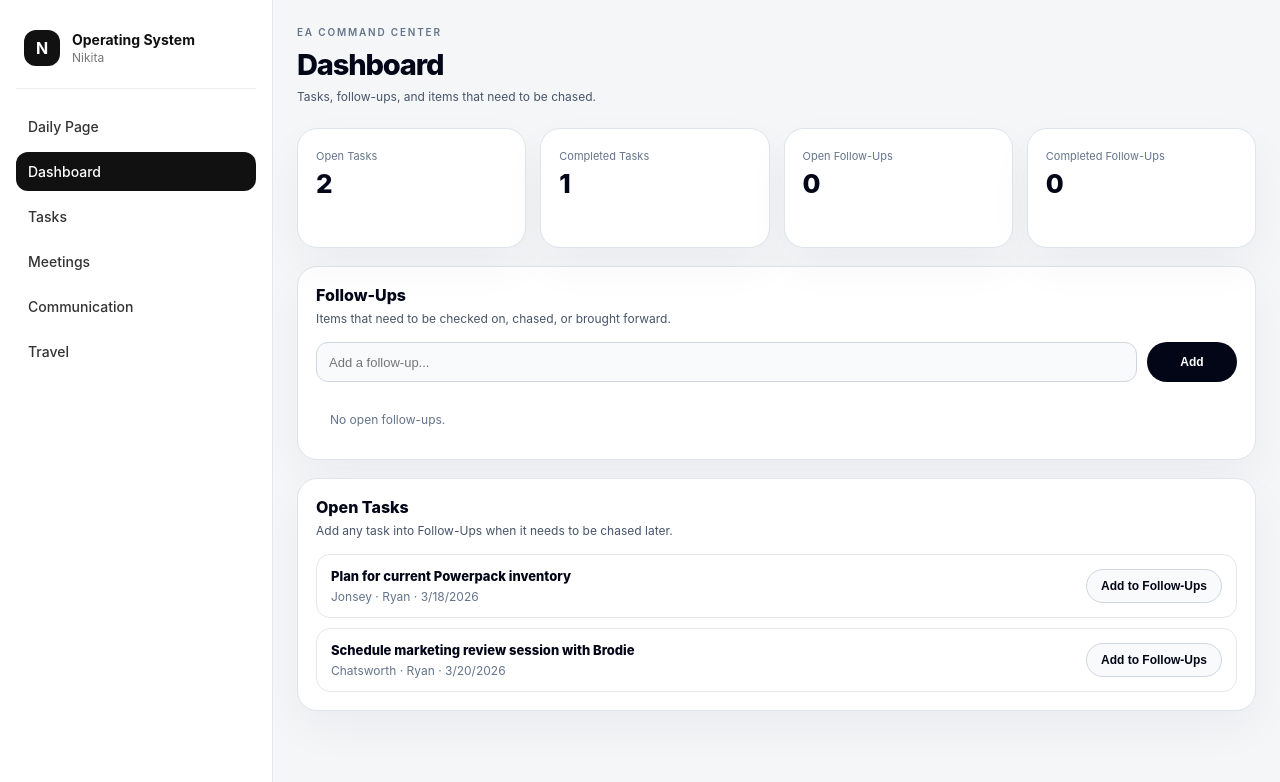
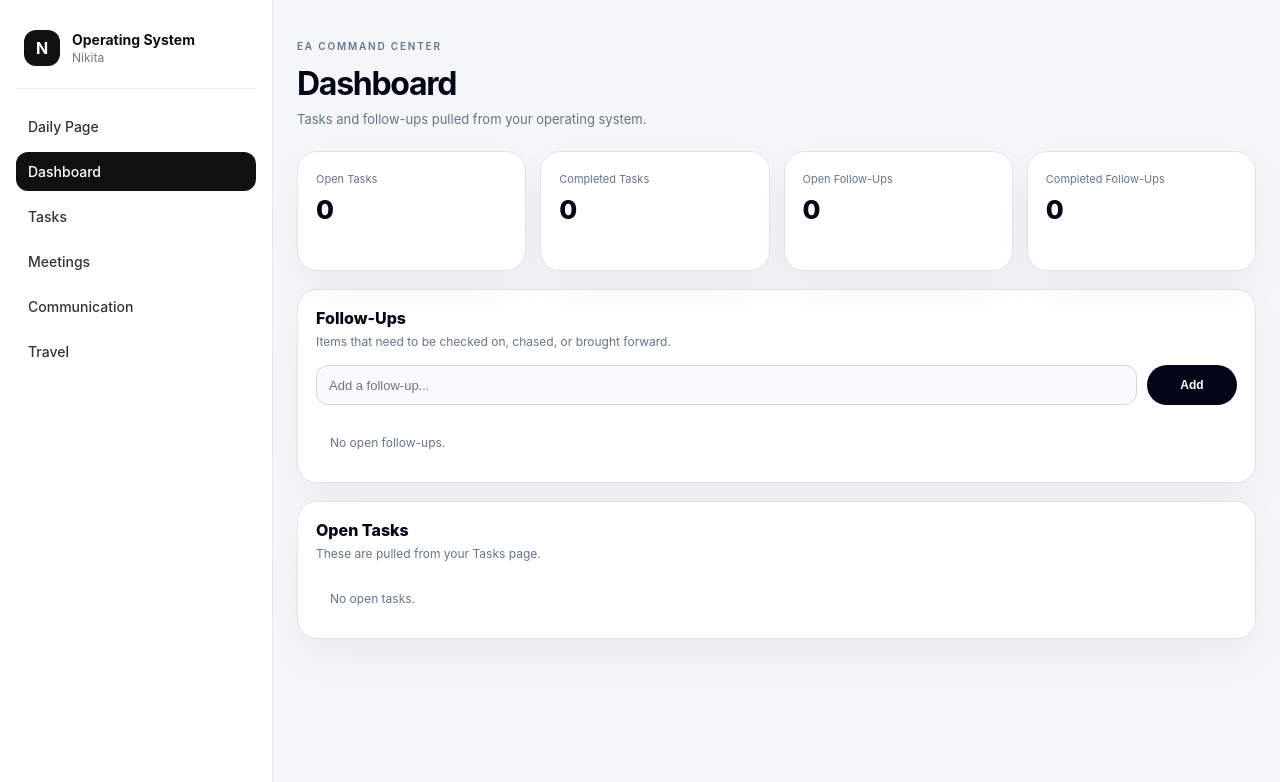
Before and after one commit to nikitaline-code/nl-operating-system, a Next.js app: page /dashboard in a window 1280 px wide. Shown: the top 782 px of the page. Built offline with nearby package versions, Linux system fonts and the light colour scheme.

Commit message:
Update dashboard.js

```diff
--- a/pages/dashboard.js
+++ b/pages/dashboard.js
@@ -1,43 +1,23 @@
-import { useEffect, useMemo, useState } from "react";
+import { useEffect, useState } from "react";
+
+const TASKS_KEY = "os-tasks";
+const FOLLOWUPS_KEY = "dashboard-follow-ups";
 
 export default function Dashboard() {
+  const [tasks, setTasks] = useState([]);
   const [followUps, setFollowUps] = useState([]);
-  const [newFollowUp, setNewFollowUp] = "";
-
-  const [tasks] = useState([
-    {
-      id: 1,
-      task: "Plan for current Powerpack inventory",
-      dealer: "Jonsey",
-      responsible: "Ryan",
-      dueDate: "3/18/2026",
-      completed: false,
-    },
-    {
-      id: 2,
-      task: "Schedule marketing review session with Brodie",
-      dealer: "Chatsworth",
-      responsible: "Ryan",
-      dueDate: "3/20/2026",
-      completed: false,
-    },
-    {
-      id: 3,
-      task: "Completed example task",
-      dealer: "Capital",
-      responsible: "Ryan",
-      dueDate: "3/25/2026",
-      completed: true,
-    },
-  ]);
+  const [newFollowUp, setNewFollowUp] = useState("");
 
   useEffect(() => {
-    const saved = localStorage.getItem("dashboard-follow-ups");
-    if (saved) setFollowUps(JSON.parse(saved));
+    const savedTasks = localStorage.getItem(TASKS_KEY);
+    const savedFollowUps = localStorage.getItem(FOLLOWUPS_KEY);
+
+    if (savedTasks) setTasks(JSON.parse(savedTasks));
+    if (savedFollowUps) setFollowUps(JSON.parse(savedFollowUps));
   }, []);
 
   useEffect(() => {
-    localStorage.setItem("dashboard-follow-ups", JSON.stringify(followUps));
+    localStorage.setItem(FOLLOWUPS_KEY, JSON.stringify(followUps));
   }, [followUps]);
 
   const openTasks = tasks.filter((task) => !task.completed);
@@ -46,13 +26,12 @@ export default function Dashboard() {
   const openFollowUps = followUps.filter((item) => !item.completed);
   const completedFollowUps = followUps.filter((item) => item.completed);
 
-  function addFollowUp(text, sourceTask = null) {
+  function addFollowUp(text) {
     if (!text.trim()) return;
 
     const item = {
       id: Date.now(),
       text,
-      sourceTask,
       completed: false,
       createdAt: new Date().toLocaleDateString(),
     };
@@ -81,7 +60,7 @@ export default function Dashboard() {
             <p className="eyebrow">EA COMMAND CENTER</p>
             <h1>Dashboard</h1>
             <p className="subtitle">
-              Tasks, follow-ups, and items that need to be chased.
+              Tasks and follow-ups pulled from your operating system.
             </p>
           </div>
         </div>
@@ -133,77 +112,47 @@ export default function Dashboard() {
           <div className="card-header">
             <div>
               <h2>Open Tasks</h2>
-              <p>Add any task into Follow-Ups when it needs to be chased later.</p>
+              <p>These are pulled from your Tasks page.</p>
             </div>
           </div>
 
           <div className="task-list">
-            {openTasks.map((task) => (
-              <div className="task-row" key={task.id}>
-                <div>
-                  <h3>{task.task}</h3>
-                  <p>
-                    {task.dealer || "No dealer"} · {task.responsible || "No owner"} ·{" "}
-                    {task.dueDate || "No due date"}
-                  </p>
+            {openTasks.length === 0 ? (
+              <p className="empty">No open tasks.</p>
+            ) : (
+              openTasks.map((task) => (
+                <div className="task-row" key={task.id}>
+                  <div>
+                    <h3>{task.text}</h3>
+                    <p>
+                      From: {task.assignedFrom || "N/A"}
+                      {task.dueDate ? ` · Due: ${task.dueDate}` : ""}
+                    </p>
+                  </div>
+                  <span className={`badge ${task.urgency?.toLowerCase()}`}>
+                    {task.urgency}
+                  </span>
                 </div>
-
-                <button
-                  className="secondary-btn"
-                  onClick={() =>
-                    addFollowUp(task.task, {
-                      dealer: task.dealer,
-                      responsible: task.responsible,
-                      dueDate: task.dueDate,
-                    })
-                  }
-                >
-                  Add to Follow-Ups
-                </button>
-              </div>
-            ))}
+              ))
+            )}
           </div>
         </section>
-
-        {completedFollowUps.length > 0 && (
-          <section className="card">
-            <div className="card-header">
-              <div>
-                <h2>Completed Follow-Ups</h2>
-                <p>Finished follow-ups kept here for reference.</p>
-              </div>
-            </div>
-
-            <div className="follow-list">
-              {completedFollowUps.map((item) => (
-                <FollowUpItem
-                  key={item.id}
-                  item={item}
-                  toggleFollowUp={toggleFollowUp}
-                  deleteFollowUp={deleteFollowUp}
-                />
-              ))}
-            </div>
-          </section>
-        )}
       </div>
 
       <style jsx global>{`
         body {
           margin: 0;
           background: #f5f6f8;
+          font-family: -apple-system, BlinkMacSystemFont, "Segoe UI", sans-serif;
+          color: #020617;
         }
 
         .page {
           min-height: 100vh;
-          background: #f5f6f8;
-          color: #020617;
-          font-family: -apple-system, BlinkMacSystemFont, "Segoe UI", sans-serif;
-          padding: 26px 24px 80px;
+          padding: 40px 24px;
         }
 
         .shell {
-          width: 100%;
           max-width: 1220px;
           margin: 0 auto;
         }
@@ -222,16 +171,14 @@ export default function Dashboard() {
 
         h1 {
           margin: 0;
-          font-size: 29px;
-          line-height: 1;
-          font-weight: 800;
+          font-size: 32px;
           letter-spacing: -0.04em;
         }
 
         .subtitle {
-          margin: 10px 0 0;
-          font-size: 12px;
-          color: #475569;
+          margin: 8px 0 0;
+          font-size: 13px;
+          color: #64748b;
         }
 
         .stats-grid {
@@ -243,7 +190,7 @@ export default function Dashboard() {
 
         .stat-card,
         .card {
-          background: #ffffff;
+          background: white;
           border: 1px solid #dfe3ea;
           border-radius: 20px;
           box-shadow: 0 18px 45px rgba(15, 23, 42, 0.045);
@@ -263,16 +210,11 @@ export default function Dashboard() {
         .stat-card strong {
           font-size: 26px;
           font-weight: 800;
-          line-height: 1;
         }
 
         .card {
           padding: 18px;
           margin-bottom: 18px;
-        }
-
-        .card-header {
-          margin-bottom: 16px;
         }
 
         .card-header h2 {
@@ -282,9 +224,9 @@ export default function Dashboard() {
         }
 
         .card-header p {
-          margin: 0;
+          margin: 0 0 16px;
           font-size: 12px;
-          color: #475569;
+          color: #64748b;
         }
 
         .add-row {
@@ -301,25 +243,18 @@ export default function Dashboard() {
           background: #f8fafc;
           padding: 0 12px;
           font-size: 13px;
-          color: #020617;
           outline: none;
         }
 
         button {
           border: none;
           background: #020617;
-          color: #ffffff;
+          color: white;
           border-radius: 999px;
           padding: 9px 14px;
           font-size: 12px;
           font-weight: 800;
           cursor: pointer;
-        }
-
-        .secondary-btn {
-          background: #f8fafc;
-          color: #020617;
-          border: 1px solid #cfd6df;
         }
 
         .follow-list,
@@ -334,27 +269,17 @@ export default function Dashboard() {
           border: 1px solid #e5e7eb;
           border-radius: 14px;
           padding: 13px 14px;
-          background: #ffffff;
+          background: white;
           display: flex;
           justify-content: space-between;
+          align-items: center;
           gap: 14px;
-          align-items: center;
-        }
-
-        .follow-item.done {
-          opacity: 0.55;
         }
 
         .follow-main {
           display: flex;
           gap: 10px;
           align-items: flex-start;
-        }
-
-        .follow-main input {
-          width: 16px;
-          height: 16px;
-          margin-top: 3px;
         }
 
         .follow-main h3,
@@ -372,9 +297,18 @@ export default function Dashboard() {
         }
 
         .delete-btn {
-          background: #ffffff;
+          background: white;
           color: #991b1b;
           border: 1px solid #fecaca;
+        }
+
+        .badge {
+          border-radius: 999px;
+          padding: 7px 11px;
+          font-size: 12px;
+          font-weight: 800;
+          background: #fef3c7;
+          color: #b45309;
         }
 
         .empty {
@@ -382,22 +316,6 @@ export default function Dashboard() {
           padding: 14px;
           font-size: 12px;
           color: #64748b;
-        }
-
-        @media (max-width: 900px) {
-          .stats-grid {
-            grid-template-columns: repeat(2, 1fr);
-          }
-
-          .add-row {
-            grid-template-columns: 1fr;
-          }
-
-          .follow-item,
-          .task-row {
-            align-items: flex-start;
-            flex-direction: column;
-          }
         }
       `}</style>
     </main>
@@ -415,7 +333,7 @@ function StatCard({ label, value }) {
 
 function FollowUpItem({ item, toggleFollowUp, deleteFollowUp }) {
   return (
-    <div className={`follow-item ${item.completed ? "done" : ""}`}>
+    <div className="follow-item">
       <div className="follow-main">
         <input
           type="checkbox"
@@ -427,10 +345,7 @@ function FollowUpItem({ item, toggleFollowUp, deleteFollowUp }) {
           <h3>{item.text}</h3>
           <p>
             Added {item.createdAt}
-            {item.sourceTask?.dealer ? ` · Dealer: ${item.sourceTask.dealer}` : ""}
-            {item.sourceTask?.responsible
-              ? ` · Owner: ${item.sourceTask.responsible}`
-              : ""}
+            {item.sourceTask?.from ? ` · From: ${item.sourceTask.from}` : ""}
             {item.sourceTask?.dueDate ? ` · Due: ${item.sourceTask.dueDate}` : ""}
           </p>
         </div>
```
